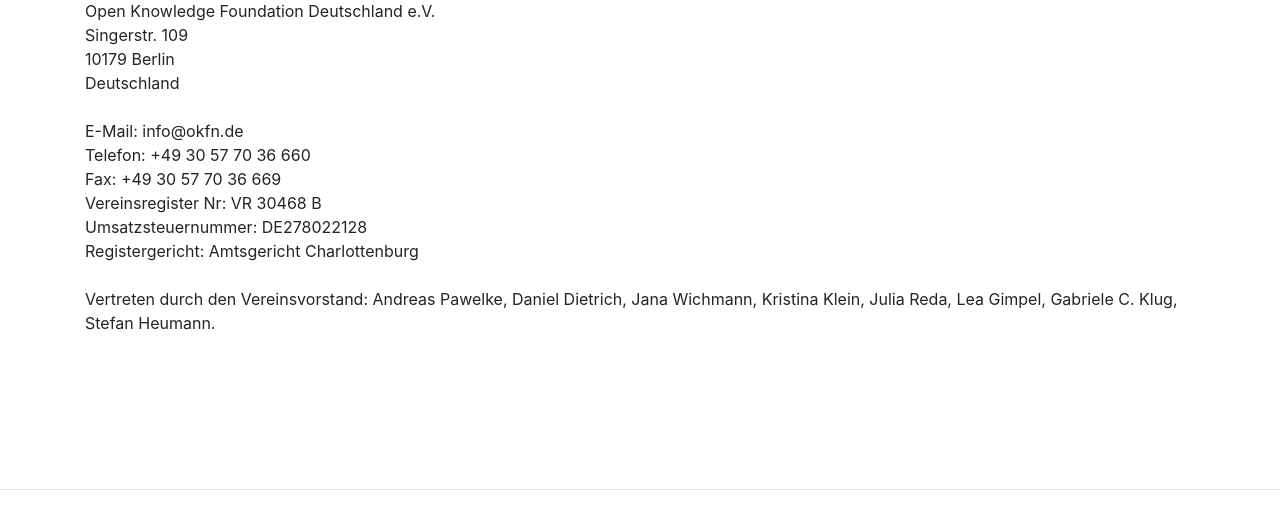
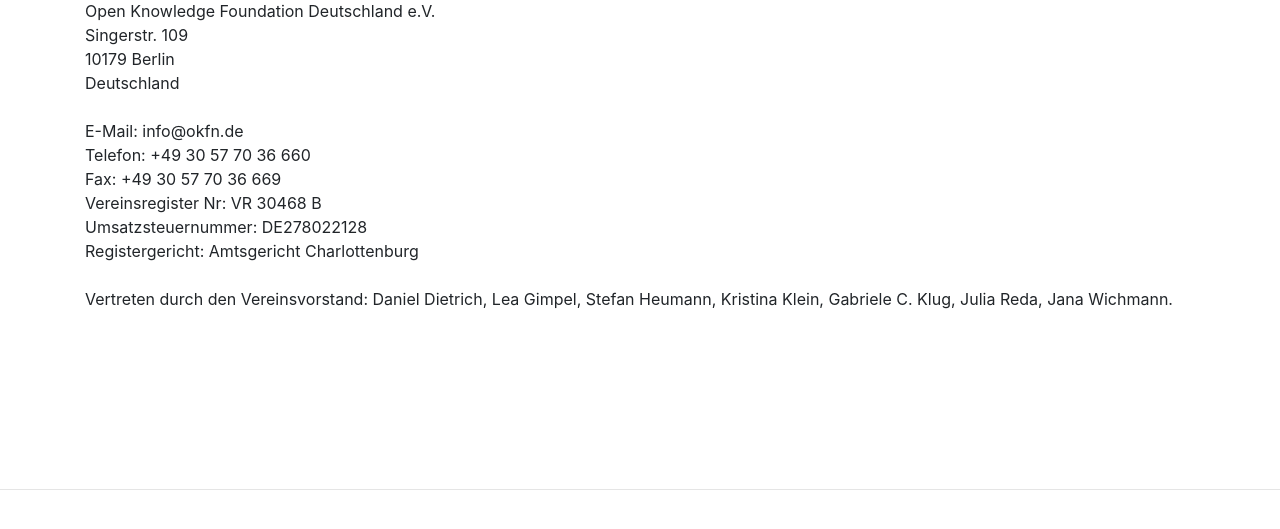
Before and after one commit to beyondopen/verfassungsschutzberichte.de, a Flask app: page /impressum in a window 1280 px wide. Shown: the part 199-728 px from the top of the page. Run offline with Flask 2, Linux system fonts and the light colour scheme; some libraries are stand-ins or nearby versions.

Commit message:
update impressum

```diff
--- a/src/templates/impressum.html
+++ b/src/templates/impressum.html
@@ -95,9 +95,8 @@
   Registergericht: Amtsgericht Charlottenburg <br />
   <br />
 
-  Vertreten durch den Vereinsvorstand: Andreas Pawelke, Daniel Dietrich, Jana
-  Wichmann, Kristina Klein, Julia Reda, Lea Gimpel, Gabriele C. Klug, Stefan
-  Heumann.
+  Vertreten durch den Vereinsvorstand: Daniel Dietrich, Lea Gimpel, Stefan
+  Heumann, Kristina Klein, Gabriele C. Klug, Julia Reda, Jana Wichmann.
 </p>
 
 {% endblock %}
```
